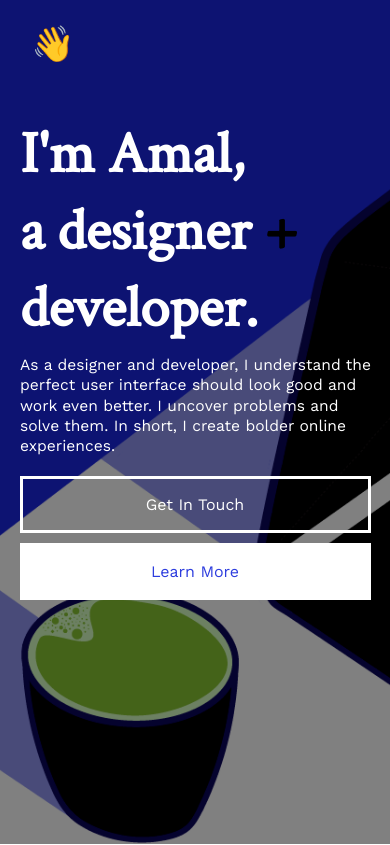
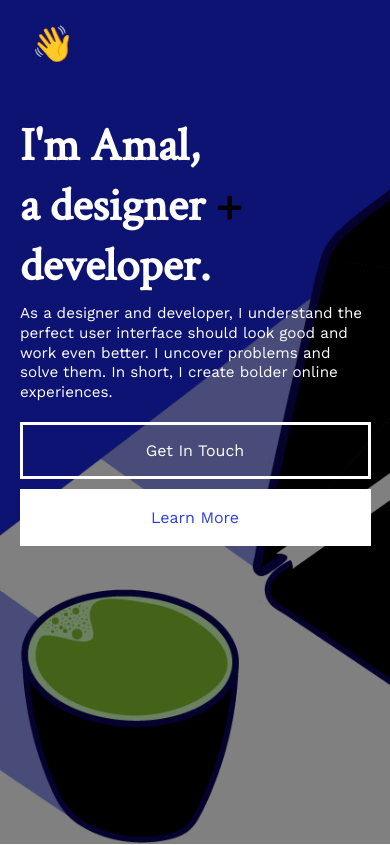
Before and after one commit to amalali2/amalali2.github.io, a plain HTML site: page index.html in a window 390 px wide. Shown: the top 845 px of the page. Drawn offline with nearby package versions, Linux system fonts and the light colour scheme.

Commit message:
fix mobile view

```diff
--- a/css/index.css
+++ b/css/index.css
@@ -468,7 +468,7 @@ ul li a:hover + img {
     display: block;
     font-family: 'Crimson Text', serif;
     font-weight: 500;
-    font-size: 15vw;
+    font-size: 12vw;
     margin-left: 5%;
     margin-right: 5%;
     color: white;
@@ -480,7 +480,7 @@ ul li a:hover + img {
   .index-banner p {
     font-family: 'Work Sans', sans-serif;
     font-weight: 100;
-    font-size: 4vw;
+    font-size: 3.9vw;
     color: white;
     margin-left: 5%;
     margin-top: 2%;
```
